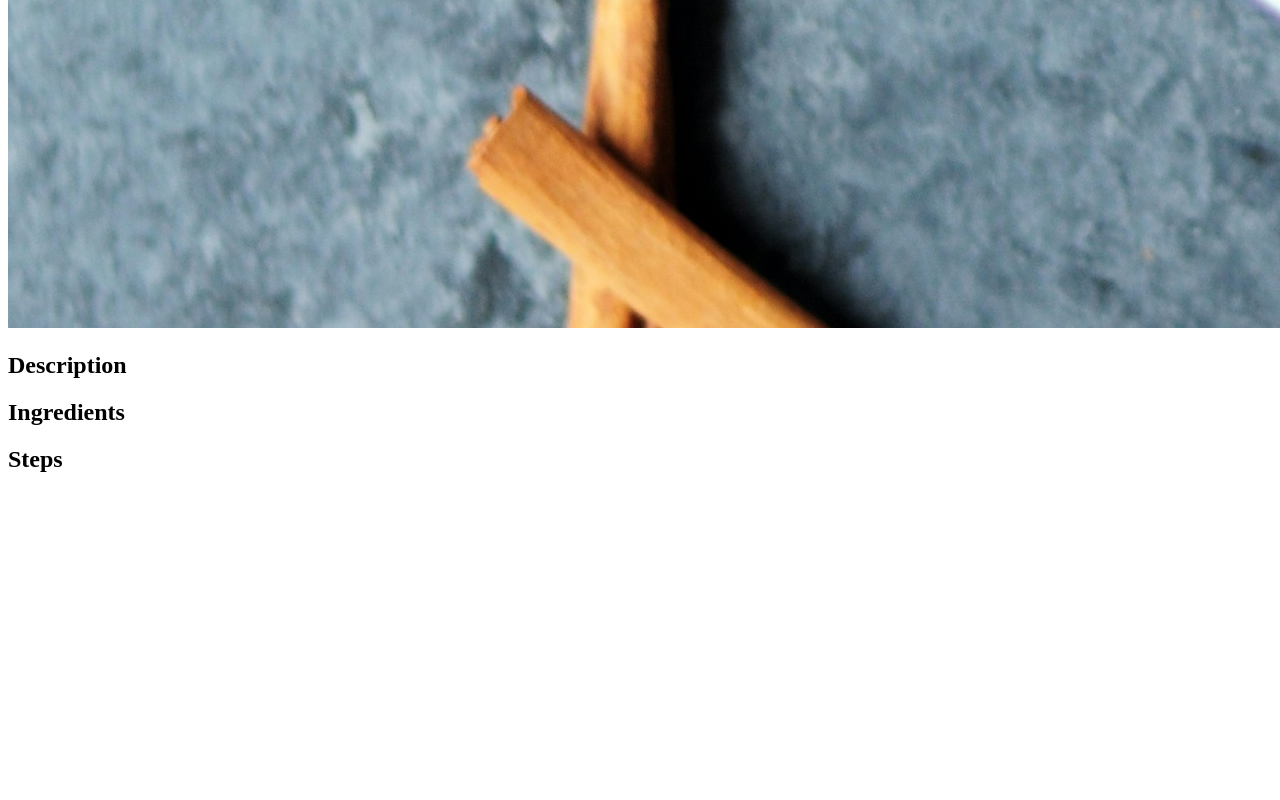
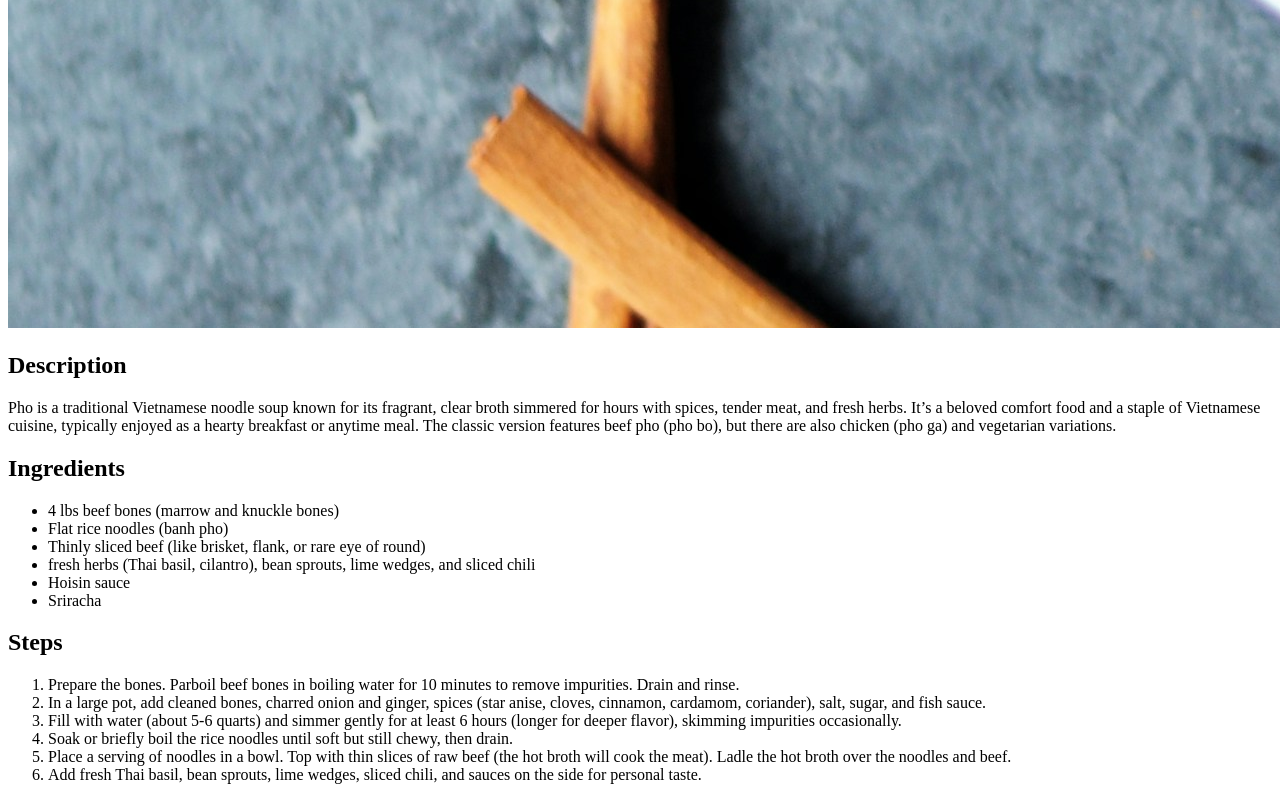
Before and after one commit to erodr231/odin-recipes, a plain HTML site: page recipes/pho.html in a window 1280 px wide. Shown: the part 2284-3084 px from the top of the page. Before the commit the page ends 2777 px from the top, so only its background shows below. Drawn offline with Linux system fonts and the light colour scheme.

Commit message:
Provided detail to each h2, ordered, and unordered list.

```diff
--- a/recipes/pho.html
+++ b/recipes/pho.html
@@ -11,8 +11,29 @@
     <img src="../images/pho.jpg" alt="....">
 
     <h2>Description</h2>
+    <p>
+        Pho is a traditional Vietnamese noodle soup known for its fragrant, clear broth simmered for hours with spices, tender meat, and fresh herbs. It’s a beloved comfort food and a staple of Vietnamese cuisine, typically enjoyed as a hearty breakfast or anytime meal. The classic version features beef pho (pho bo), but there are also chicken (pho ga) and vegetarian variations.
+    </p>
+
     <h2>Ingredients</h2>
+    <ul>
+        <li>4 lbs beef bones (marrow and knuckle bones)</li>
+        <li>Flat rice noodles (banh pho)</li>
+        <li>Thinly sliced beef (like brisket, flank, or rare eye of round)</li>
+        <li>fresh herbs (Thai basil, cilantro), bean sprouts, lime wedges, and sliced chili</li>
+        <li>Hoisin sauce</li>
+        <li>Sriracha</li>
+    </ul>
+
     <h2>Steps</h2>
+    <ol>
+        <li>Prepare the bones. Parboil beef bones in boiling water for 10 minutes to remove impurities. Drain and rinse.</li>
+        <li>In a large pot, add cleaned bones, charred onion and ginger, spices (star anise, cloves, cinnamon, cardamom, coriander), salt, sugar, and fish sauce.</li>
+        <li>Fill with water (about 5-6 quarts) and simmer gently for at least 6 hours (longer for deeper flavor), skimming impurities occasionally.</li>
+        <li>Soak or briefly boil the rice noodles until soft but still chewy, then drain.</li>
+        <li>Place a serving of noodles in a bowl. Top with thin slices of raw beef (the hot broth will cook the meat). Ladle the hot broth over the noodles and beef.</li>
+        <li>Add fresh Thai basil, bean sprouts, lime wedges, sliced chili, and sauces on the side for personal taste.</li>
+    </ol>
 
 </body>
 </html>
```
